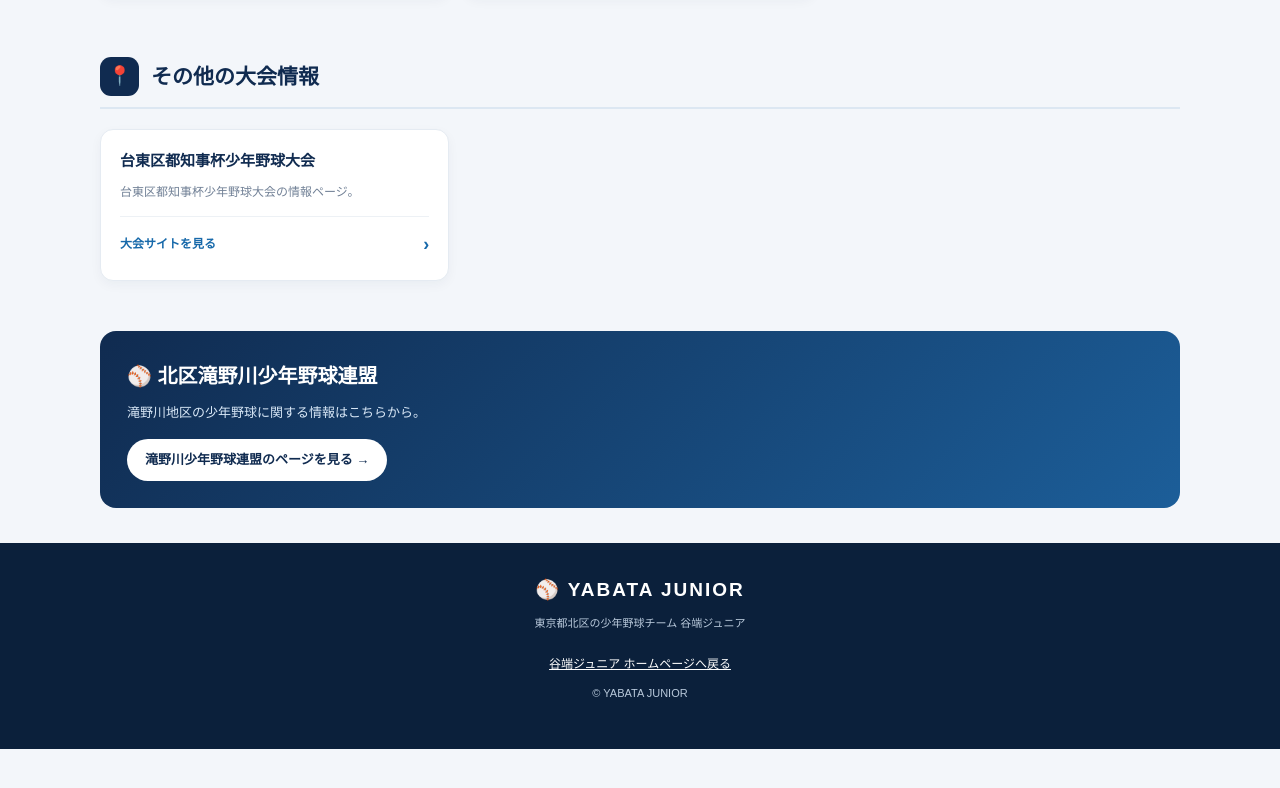
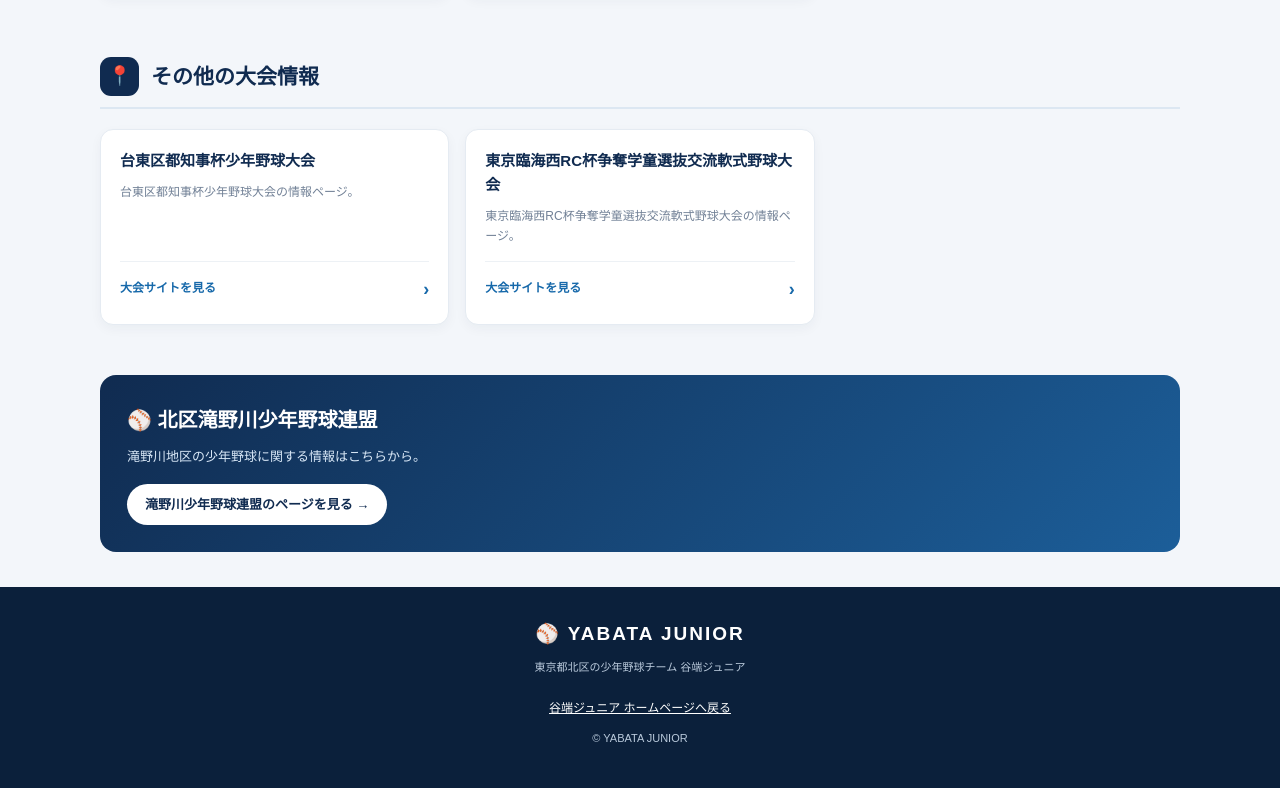
Before and after one commit to yoji-t/yabata-jr, a plain HTML site: page link.html in a window 1280 px wide. Shown: the part 2269-3057 px from the top of the page. Before the commit the page ends 3018 px from the top, so only its background shows below. Drawn offline with Linux system fonts and the light colour scheme.

Commit message:
その他の大会情報に東京臨海西RC杯のリンクを追加

```diff
--- a/link.html
+++ b/link.html
@@ -574,6 +574,12 @@ footer a {
         <div class="card-link">大会サイトを見る <span>›</span></div>
       </a>
 
+      <a class="card" href="https://www.edogawabb.org/?page_id=5877" target="_blank" rel="noopener noreferrer">
+        <h3>東京臨海西RC杯争奪学童選抜交流軟式野球大会</h3>
+        <p>東京臨海西RC杯争奪学童選抜交流軟式野球大会の情報ページ。</p>
+        <div class="card-link">大会サイトを見る <span>›</span></div>
+      </a>
+
     </div>
   </section>
 
```
